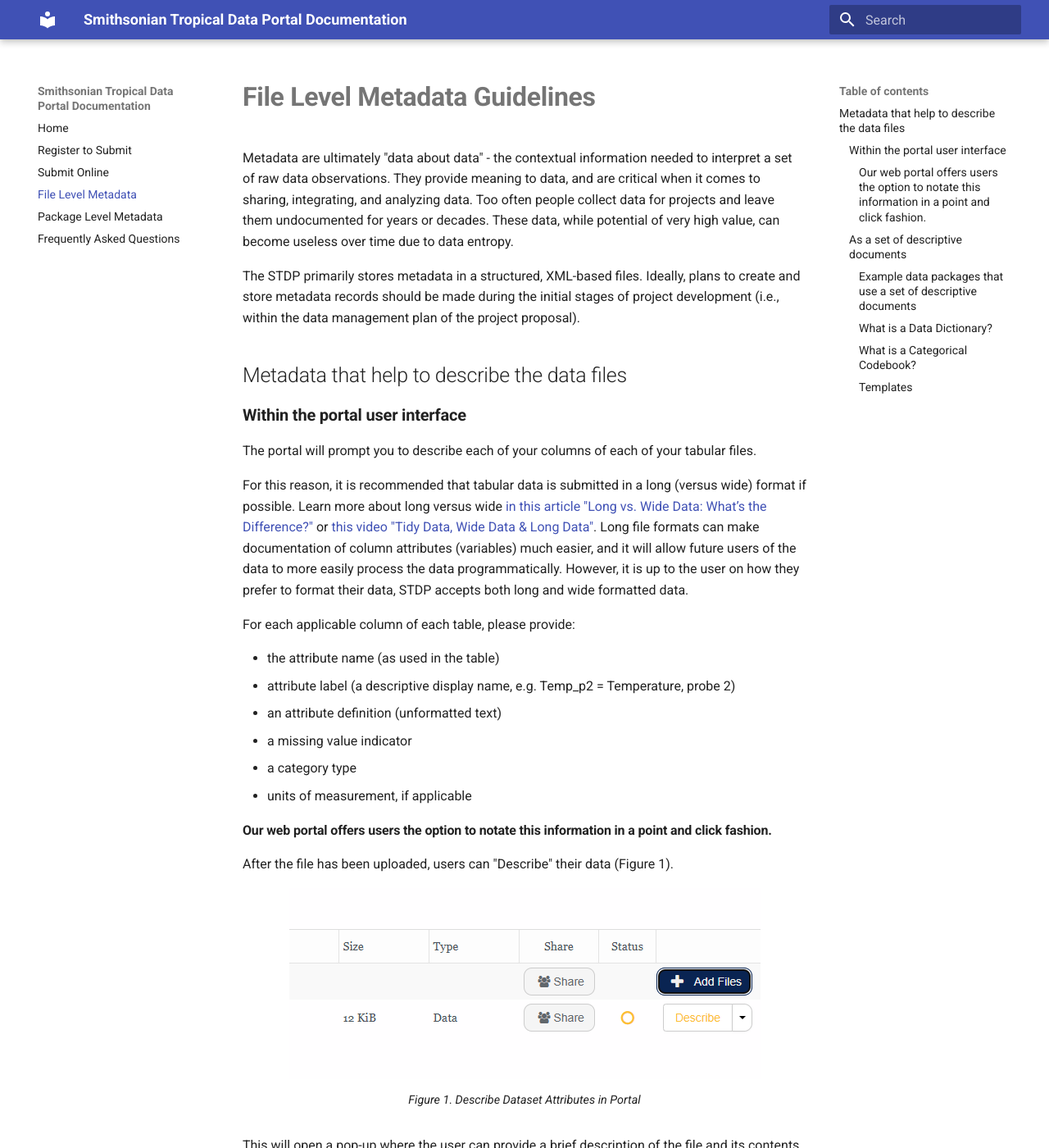
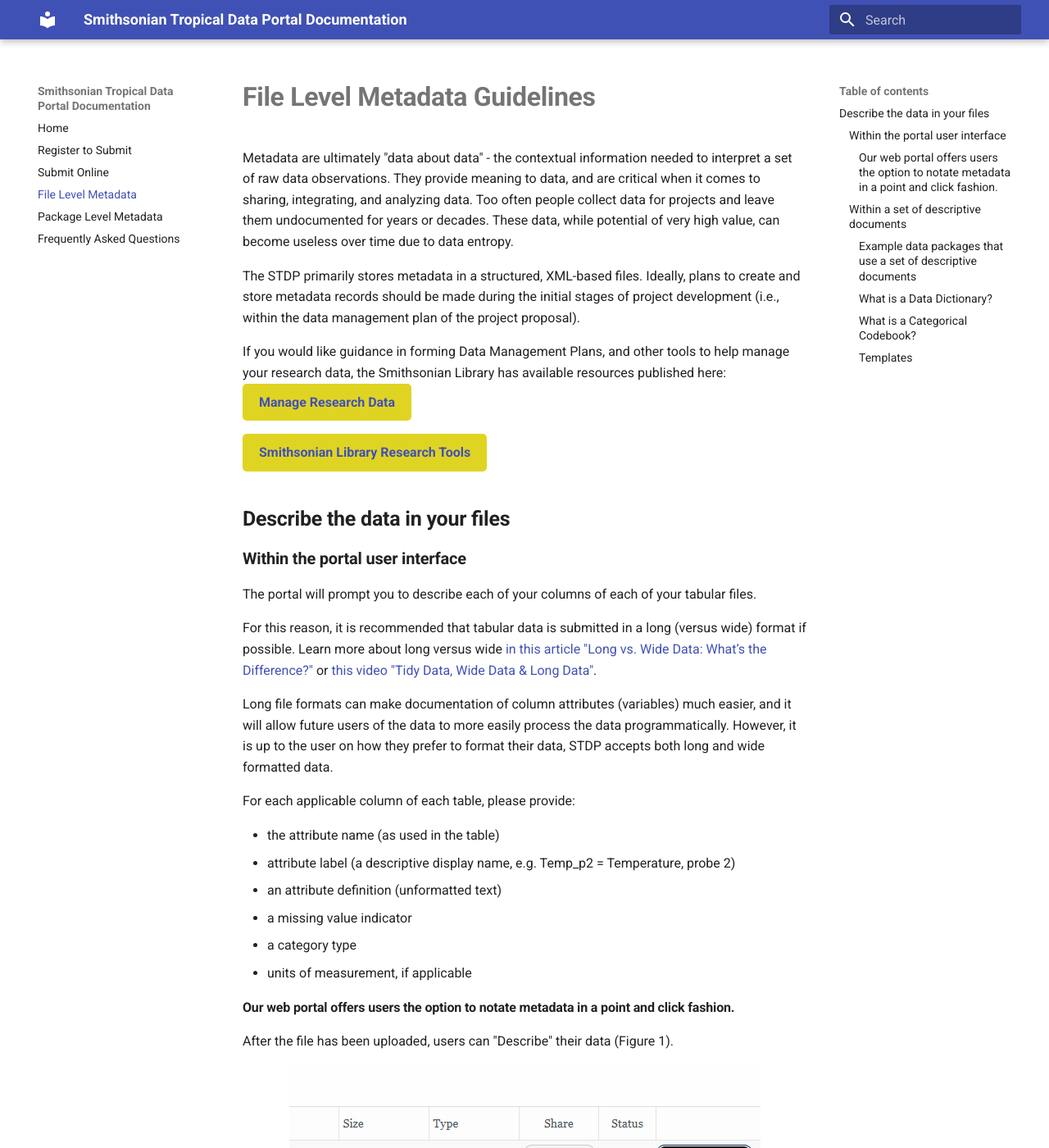
Before and after one commit to SmithsonianTropicalDataPortal/STDP_Documentation, an MkDocs documentation site: the page built from docs/file_level_metadata.md, in a window 1280 px wide and 1400 px high. Shown: the whole window at 82% size. Built offline with MkDocs 1.6.1 and Material for MkDocs 9.7.7, drawn with Linux system fonts in a browser that asks for light colours; some of the changed text lies outside the part shown.

Commit message:
more text edits

```diff
--- a/docs/file_level_metadata.md
+++ b/docs/file_level_metadata.md
@@ -4,12 +4,19 @@
 
 The STDP primarily stores metadata in a structured, XML-based files. Ideally, plans to create and store metadata records should be made during the initial stages of project development (i.e., within the data management plan of the project proposal).
 
-## Metadata that help to describe the data files
+If you would like guidance in forming Data Management Plans, and other tools to help manage your research data, the Smithsonian Library has available resources published here:
+<a href="https://library.si.edu/research/manage-research-data" class="button">Manage Research Data</a>
+
+<a href="https://library.si.edu/research" class="button">Smithsonian Library Research Tools</a>
+
+## **Describe the data in your files**
 ### **Within the portal user interface**
 
 The portal will prompt you to describe each of your columns of each of your tabular files.
 
-For this reason, it is recommended that tabular data is submitted in a long (versus wide) format if possible. Learn more about long versus wide <a href="https://www.statology.org/long-vs-wide-data/" target="_blank">in this article "Long vs. Wide Data: What’s the Difference?"</a> or <a href="https://www.youtube.com/watch?v=-3P6QzdMRZ0" target="_blank">this video "Tidy Data, Wide Data & Long Data"</a>. Long file formats can make documentation of column attributes (variables) much easier, and it will allow future users of the data to more easily process the data programmatically. However, it is up to the user on how they prefer to format their data, STDP accepts both long and wide formatted data.
+For this reason, it is recommended that tabular data is submitted in a long (versus wide) format if possible. Learn more about long versus wide <a href="https://www.statology.org/long-vs-wide-data/" target="_blank">in this article "Long vs. Wide Data: What’s the Difference?"</a> or <a href="https://www.youtube.com/watch?v=-3P6QzdMRZ0" target="_blank">this video "Tidy Data, Wide Data & Long Data"</a>.
+
+Long file formats can make documentation of column attributes (variables) much easier, and it will allow future users of the data to more easily process the data programmatically. However, it is up to the user on how they prefer to format their data, STDP accepts both long and wide formatted data.
 
 
 For each applicable column of each table, please provide:
@@ -21,7 +28,7 @@
 * a category type
 * units of measurement, if applicable
 
-#### Our web portal offers users the option to notate this information in a point and click fashion.
+#### Our web portal offers users the option to notate metadata in a point and click fashion.
 
 After the file has been uploaded, users can "Describe" their data (Figure 1).
 
@@ -94,7 +101,7 @@
   </figure>
 </p>
 
-### **As a set of descriptive documents**
+### **Within a set of descriptive documents**
 
 Alternatively, you can attach additional documentation that helps to describe your data. This can include a **README** document, **Data Dictionary**, and some sort of **Categorical Codebook**, if applicable.
 
```
